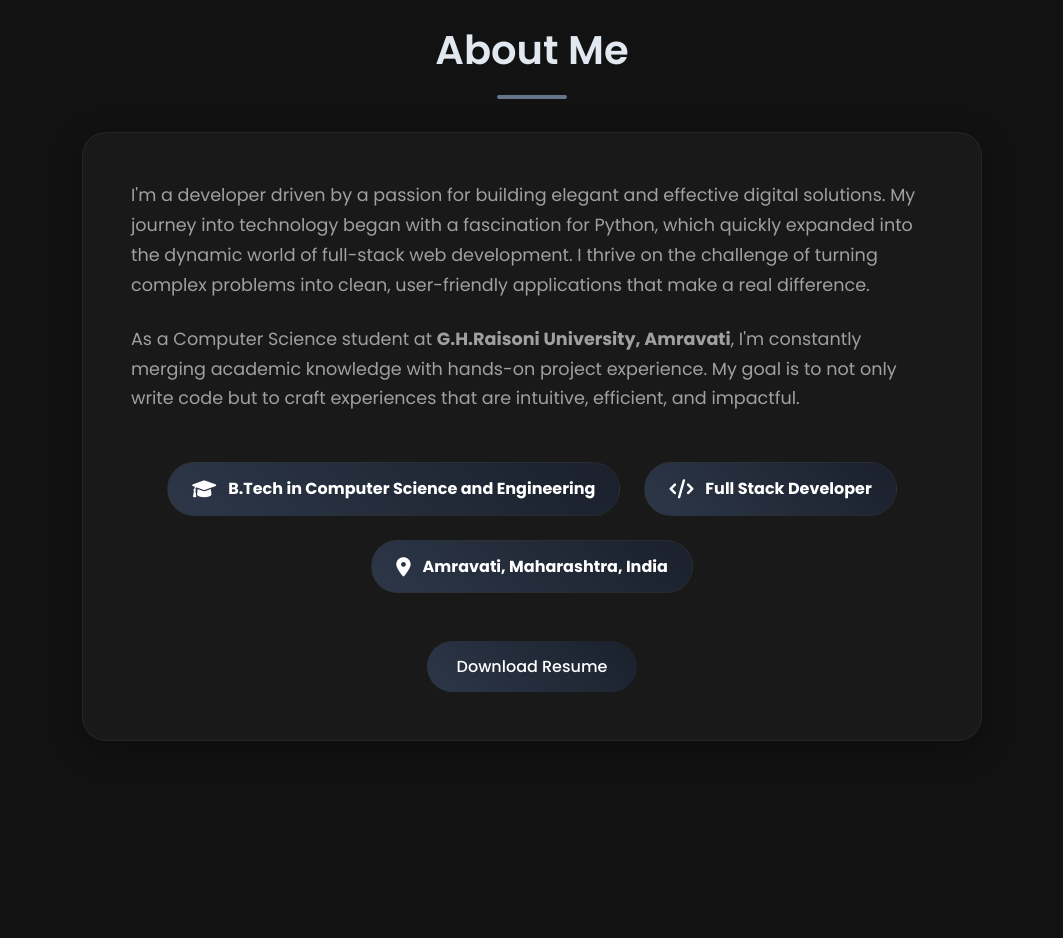
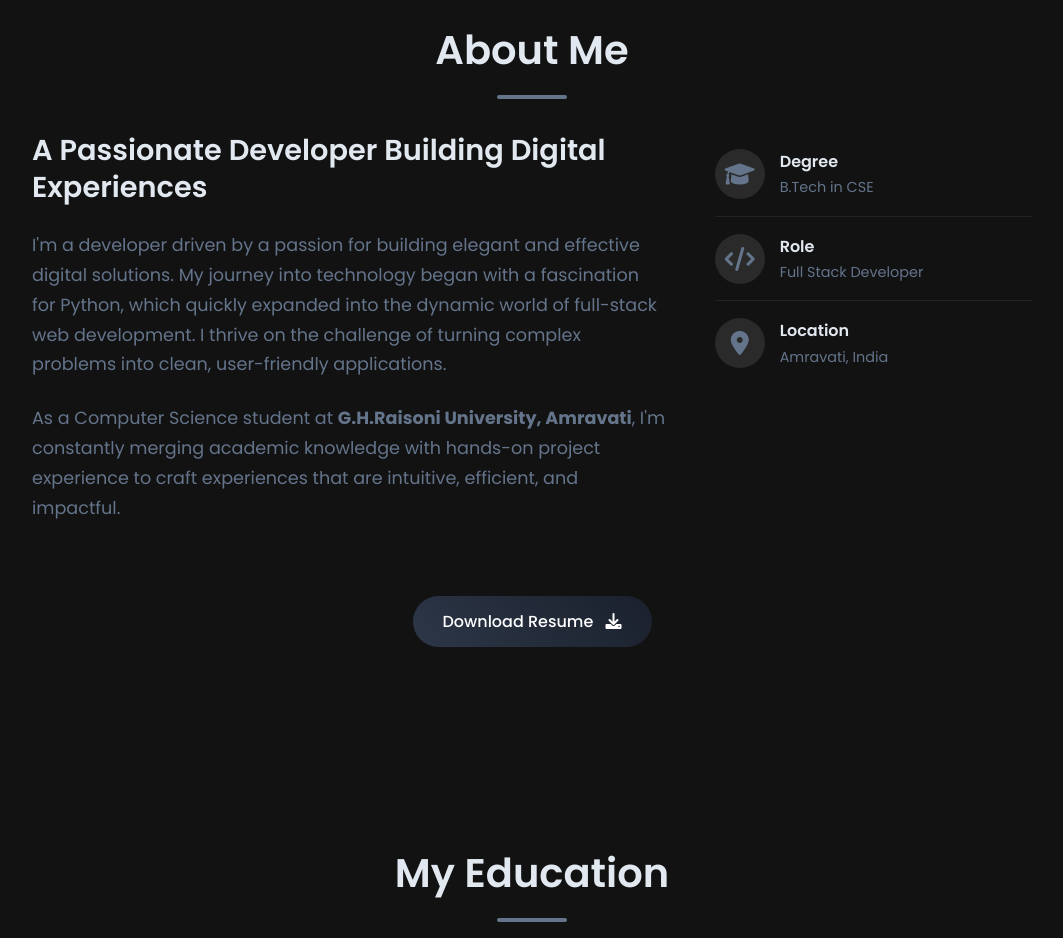
Before and after one commit to vedantwankhade123/Portfolio_Website, a React (Vite) app: page / in a window 1280 px wide. Shown: the part 880-1818 px from the top of the page, without its empty margins (108-1171 px from the left). Built offline with nearby package versions, Linux system fonts and the light colour scheme.

Commit message:
[dyad] Redesign About Me section with a minimal layout - wrote 2 file(s)

```diff
--- a/src/components/About.jsx
+++ b/src/components/About.jsx
@@ -5,29 +5,47 @@ const About = () => {
     <section id="about" className="about">
       <div className="container">
         <h2 className="section-title">About Me</h2>
-        <div className="about-content glass-card">
+        <div className="about-content">
+          <div className="about-grid">
             <div className="about-text">
+              <h3>A Passionate Developer Building Digital Experiences</h3>
               <p>
-              I'm a developer driven by a passion for building elegant and effective digital solutions. My journey into technology began with a fascination for Python, which quickly expanded into the dynamic world of full-stack web development. I thrive on the challenge of turning complex problems into clean, user-friendly applications that make a real difference.
+                I'm a developer driven by a passion for building elegant and effective digital solutions. My journey into technology began with a fascination for Python, which quickly expanded into the dynamic world of full-stack web development. I thrive on the challenge of turning complex problems into clean, user-friendly applications.
               </p>
               <p>
-              As a Computer Science student at <strong>G.H.Raisoni University, Amravati</strong>, I'm constantly merging academic knowledge with hands-on project experience. My goal is to not only write code but to craft experiences that are intuitive, efficient, and impactful.
+                As a Computer Science student at <strong>G.H.Raisoni University, Amravati</strong>, I'm constantly merging academic knowledge with hands-on project experience to craft experiences that are intuitive, efficient, and impactful.
               </p>
+            </div>
             <div className="about-details">
-              <div className="detail-item">
+              <ul>
+                <li>
                   <i className="fas fa-graduation-cap"></i>
-                <span><strong>B.Tech in Computer Science and Engineering</strong></span>
+                  <div>
+                    <strong>Degree</strong>
+                    <span>B.Tech in CSE</span>
                   </div>
-              <div className="detail-item">
+                </li>
+                <li>
                   <i className="fas fa-code"></i>
-                <span><strong>Full Stack Developer</strong></span>
+                  <div>
+                    <strong>Role</strong>
+                    <span>Full Stack Developer</span>
                   </div>
-              <div className="detail-item">
+                </li>
+                <li>
                   <i className="fas fa-map-marker-alt"></i>
-                <span><strong>Amravati, Maharashtra, India</strong></span>
+                  <div>
+                    <strong>Location</strong>
+                    <span>Amravati, India</span>
+                  </div>
+                </li>
+              </ul>
             </div>
           </div>
-            <a href="#" className="btn primary-btn" download>Download Resume</a>
+          <div className="about-footer">
+            <a href="#" className="btn primary-btn" download>
+              Download Resume <i className="fas fa-download"></i>
+            </a>
           </div>
         </div>
       </div>
--- a/src/index.css
+++ b/src/index.css
@@ -434,56 +434,82 @@ body.dark-mode .nav-links a.active {
 
 /* About Section */
 .about-content {
-    max-width: 900px;
+    max-width: 1000px;
     margin: 0 auto;
-    padding: var(--spacing-8);
-    border-radius: 24px !important; /* Override glass-card */
 }
 
-.about-text {
-    text-align: left;
+.about-grid {
+    display: grid;
+    grid-template-columns: 2fr 1fr;
+    gap: var(--spacing-8);
+    align-items: start;
+}
+
+.about-text h3 {
+    font-size: 1.8rem;
+    margin-bottom: var(--spacing-5);
+    font-weight: 600;
+    line-height: 1.3;
+    color: var(--text-color);
 }
 
 .about-text p {
+    font-size: 1.1rem;
+    color: var(--text-muted);
     margin-bottom: var(--spacing-5);
-    font-size: 1.1rem;
-    color: var(--secondary-color);
 }
 
-.about-details {
-    margin: var(--spacing-8) 0;
-    display: flex;
-    flex-wrap: wrap;
-    justify-content: center;
-    gap: var(--spacing-5);
+.about-details ul {
+    list-style: none;
+    padding: 0;
 }
 
-.detail-item {
-    background: var(--primary-gradient);
-    color: white;
-    padding: 12px 24px;
-    border-radius: 50px;
+.about-details li {
     display: flex;
     align-items: center;
-    gap: 12px;
-    border: 1px solid var(--border-color);
-    transition: transform 0.3s ease, box-shadow 0.3s ease;
+    gap: 15px;
+    padding: var(--spacing-4) 0;
+    border-bottom: 1px solid var(--border-color);
 }
 
-.detail-item:hover {
-    transform: translateY(-4px);
-    box-shadow: 0 8px 20px var(--shadow-color);
+.about-details li:last-child {
+    border-bottom: none;
 }
 
-.detail-item i {
-    font-size: 1.2rem;
-    color: white;
+.about-details i {
+    font-size: 1.5rem;
+    color: var(--primary-color);
+    background: var(--hover-color);
+    width: 50px;
+    height: 50px;
+    border-radius: 50%;
+    display: flex;
+    align-items: center;
+    justify-content: center;
 }
 
-.about-text .primary-btn {
-    display: block;
-    width: fit-content;
-    margin: var(--spacing-6) auto 0;
+.about-details div {
+    display: flex;
+    flex-direction: column;
+}
+
+.about-details strong {
+    font-weight: 600;
+    color: var(--text-color);
+}
+
+.about-details span {
+    color: var(--text-muted);
+    font-size: 0.9rem;
+}
+
+.about-footer {
+    text-align: center;
+    margin-top: var(--spacing-8);
+}
+
+.about-footer .btn i {
+    margin-left: 8px;
 }
 
 /* Skills Section */
@@ -803,6 +829,15 @@ footer {
         text-align: center;
     }
 
+    .about-grid {
+        grid-template-columns: 1fr;
+        gap: var(--spacing-6);
+    }
+
+    .about-details {
+        margin-top: var(--spacing-6);
+    }
+
     .hero-image {
         grid-row: 1;
         margin-bottom: var(--spacing-6);
```
Lines whose indentation alone changed are shown as unchanged.
